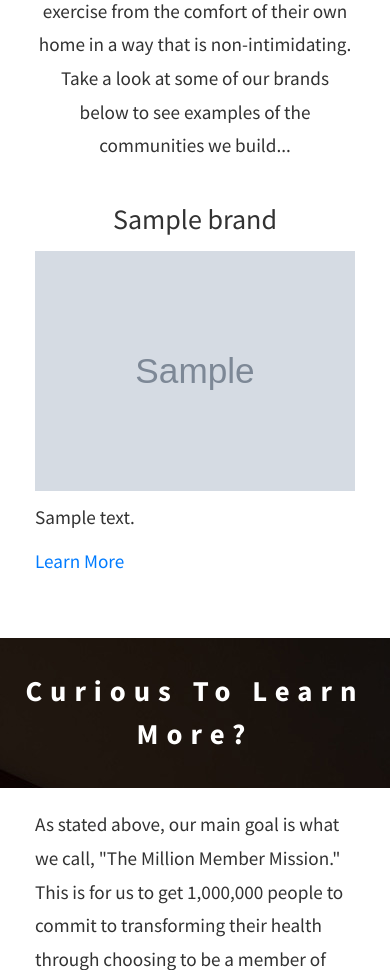
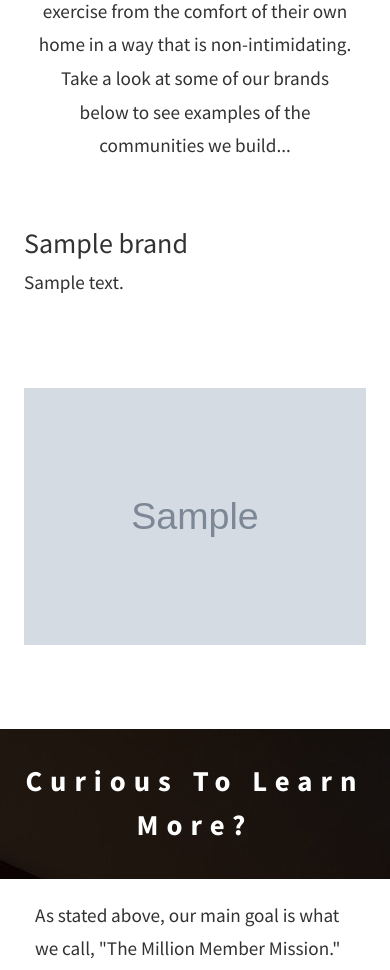
Before and after one commit to ingrid-anderson/Kate, a Django app: page / in a window 390 px wide. Shown: the part 2266-3236 px from the top of the page. Run offline with Django 3.2, Linux system fonts and the light colour scheme; tables that the repository leaves empty hold one stand-in row (values such as "Sample post"); grey boxes marked "Sample" are stand-in pictures; some libraries are stand-ins or nearby versions.

Commit message:
Minor Layout Changes for Brand

```diff
--- a/templates/general/main.htm
+++ b/templates/general/main.htm
@@ -28,22 +28,30 @@
             <header id="header-banner-brand">Our Brands</header>
             <div class="container-content">
                 <p class="content-blurb">All of Warrior Media's brands are focussed on improving the lives of people by teaching them how to live a healthier and happier life. Our goal is to help people become pain free, to learn how to cook healthy meals in a way that is easy and delicious and to learn to exercise from the comfort of their own home in a way that is non-intimidating. Take a look at some of our brands below to see examples of the communities we build...</p>
-                <div class="grid-flex row">
-                    {% for brand in brands %}
-                    <div class="col-12 col-md-4">
-                        <h3 class="title-brand">{{ brand.brand_name }}</h3>
-                        <img class="img-fluid" src="{{ brand.image_thumbnail.url }}" alt="{{ brand.brand_name }}">
-                        <p class="content-brand">{{brand.content_blurb}}</p>
-                        <div class="link-main-active">
-                            <a href="{% url 'general:brands' slug=brand.slug %}">Learn More</a>
-                        </div>
-                    </div>
-                    {% endfor %}
+            </div>
+            {% for brand in brands %}
+            <div class="grid-flex row p-4">
+                {% if forloop.counter|divisibleby:"2" %}
+                <div class="column-right col-12 col-md-6 order-md-2">
+                    <h3 class="title-brand">{{ brand.brand_name }}</h3>
+                    <p class="content-brand">{{brand.content_blurb}}</p>
                 </div>
+                <div class="column-left col-12 col-md-6 align-self-center order-md-1">
+                    <img class="img-fluid" src="{{ brand.image_thumbnail.url }}" alt="{{ brand.brand_name }}">
+                </div>
+                {% else %}
+                <div class="column-left col-12 col-md-6 order-2 order-md-2 align-self-center">
+                    <img class="img-fluid" src="{{ brand.image_thumbnail.url }}" alt="{{ brand.brand_name }}">
+                </div>
+                <div class="column-right col-12 col-md-6 order-1 order-md-1">
+                    <h3 class="title-brand">{{ brand.brand_name }}</h3>
+                    <p class="content-brand">{{brand.content_blurb}}</p>
+                </div>
+                {% endif %}
             </div>
+            {% endfor %}
         </section>
-        <!--
-        <section>
+        <!-- <section>
             <header id="header-banner-about">About Us</header>
             <div class="container-content">
                 <p class="content-blurb">Lorem ipsum dolor sit amet, consectetur adipiscing elit. Nunc imperdiet suscipit tristique. Cras sed metus id neque tristique sodales. Cras efficitur eu est sit amet dapibus. Nulla sed nulla luctus, malesuada lectus et, eleifend turpis. Cras non leo tellus. </p>
```
